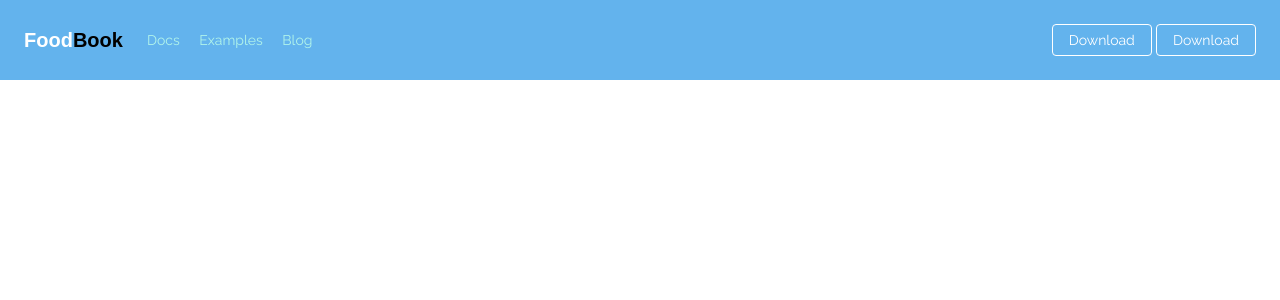
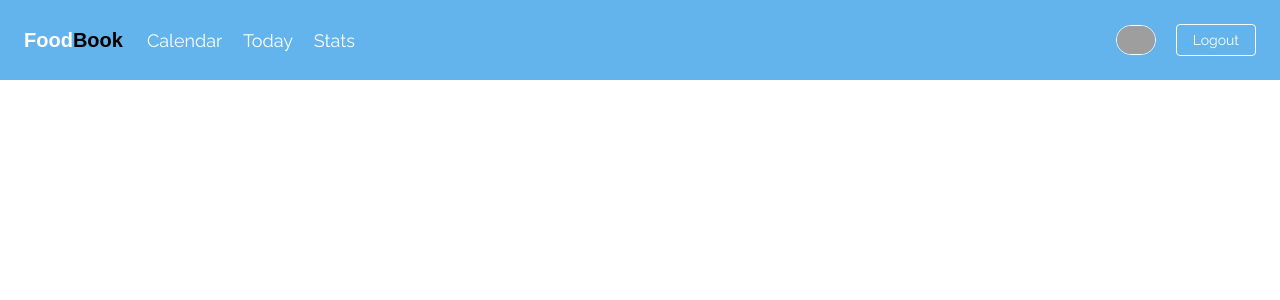
Before and after one commit to arnaud35300/gestionnaire-de-repas, a Symfony app: template templates/main/home.html.twig in a window 1280 px wide. Shown: the top 300 px of the page. Run offline with Twig, Linux system fonts and the light colour scheme; the template is opened without the code that fills it, so the values that code supplies are empty; style sheets or scripts are compiled from the project's sources; some libraries are stand-ins or nearby versions; some web fonts are replaced; grey boxes are pictures that could not be loaded.

Commit message:
navbar design done

```diff
--- a/templates/base.html.twig
+++ b/templates/base.html.twig
@@ -24,7 +24,9 @@
 		{% endblock %}
 		{% block body %}{% endblock %}
 
-		{% block javascripts_header %}{% endblock %}
+		{% block javascripts_header %}
+			<script src="{{ asset('assets/js/menu.js') }}"></script>
+		{% endblock %}
 
 		{% block javascripts %}{% endblock %}
 	</body>
--- a/templates/layouts/_header.html.twig
+++ b/templates/layouts/_header.html.twig
@@ -3,41 +3,33 @@
 		<div class="flex items-center flex-shrink-0 text-white mr-6">
 			<h1 class="text-xl font-title font-bold">Food<span class="text-black">Book</span>
 			</div>
+
 			<div class="block lg:hidden" id="button">
 				<button class="flex items-center px-3 py-2 border rounded text-teal-200 border-teal-400 hover:text-white hover:border-white">
 					<svg class="fill-current h-3 w-3" viewbox="0 0 20 20" xmlns="http://www.w3.org/2000/svg">
 						<title>Menu</title><path d="M0 3h20v2H0V3zm0 6h20v2H0V9zm0 6h20v2H0v-2z"/></svg>
 				</button>
 			</div>
+
 			<div class="w-full block flex-grow lg:flex lg:items-center lg:w-auto" id="menu">
-				<div class="text-sm lg:flex-grow">
-					<a href="#responsive-header" class="block mt-4 lg:inline-block lg:mt-0 text-teal-200 hover:text-white mr-4">
-						Docs
+				<div class="text-lg lg:flex-grow">
+					<a href="#responsive-header" class="block mt-4 lg:inline-block lg:mt-0 text-white hover:text-white mr-4">
+						Calendar
 					</a>
-					<a href="#responsive-header" class="block mt-4 lg:inline-block lg:mt-0 text-teal-200 hover:text-white mr-4">
-						Examples
+					<a href="#responsive-header" class="block mt-4 lg:inline-block lg:mt-0 text-white hover:text-white mr-4 text-lg">
+						Today
 					</a>
-					<a href="#responsive-header" class="block mt-4 lg:inline-block lg:mt-0 text-teal-200 hover:text-white">
-						Blog
+					<a href="#responsive-header" class="block mt-4 lg:inline-block lg:mt-0 text-white hover:text-white">
+						Stats
 					</a>
 				</div>
-				<div>
-					<a href="#" class="inline-block text-sm px-4 py-2 leading-none border rounded text-white border-white hover:border-transparent hover:text-teal-500 hover:bg-white mt-4 lg:mt-0">Download</a>
-					<a href="#" class="inline-block text-sm px-4 py-2 leading-none border rounded text-white border-white hover:border-transparent hover:text-teal-500 hover:bg-white mt-4 lg:mt-0">Download</a>
-				</div>
+
+			<div class="lg:flex lg:items-center">
+			<a href="{{ path('home')}}" alt="your profile" title="your profile">
+                <img src="https://image.flaticon.com/icons/svg/194/194938.svg" alt="avatar picture" class=" mr-5 w-10 border rounded-full border-white hover:border-transparent  mt-4 lg:mt-0 cursor-pointer"></img>
+			</a>
+				<p><a href="{{ path('logout') }}" class="inline-block text-sm px-4 py-2 leading-none border rounded text-white border-white hover:border-transparent hover:text-teal-500 hover:bg-white mt-4 lg:mt-0">Logout</a></p>
 			</div>
-		</nav>
-
-		<script>
-			let button = document.querySelector('#button')
-button.addEventListener('click', () => {
-let menu = document.querySelector("#menu")
-let display = menu.style.display === "none" ? menu.style.display = "block" : menu.style.display = "none"
-})
-window.addEventListener('resize', () => {
-let menu = document.querySelector("#menu")
-if (window.innerWidth >= 1024)
-    menu.style.display = 'flex'
-});
-		</script>
-	</header>
+		</div>
+	</nav>
+</header>
```
Also changed, not shown: public/assets/js/menu.js (renamed from public/assets/img/js/menu.js).
